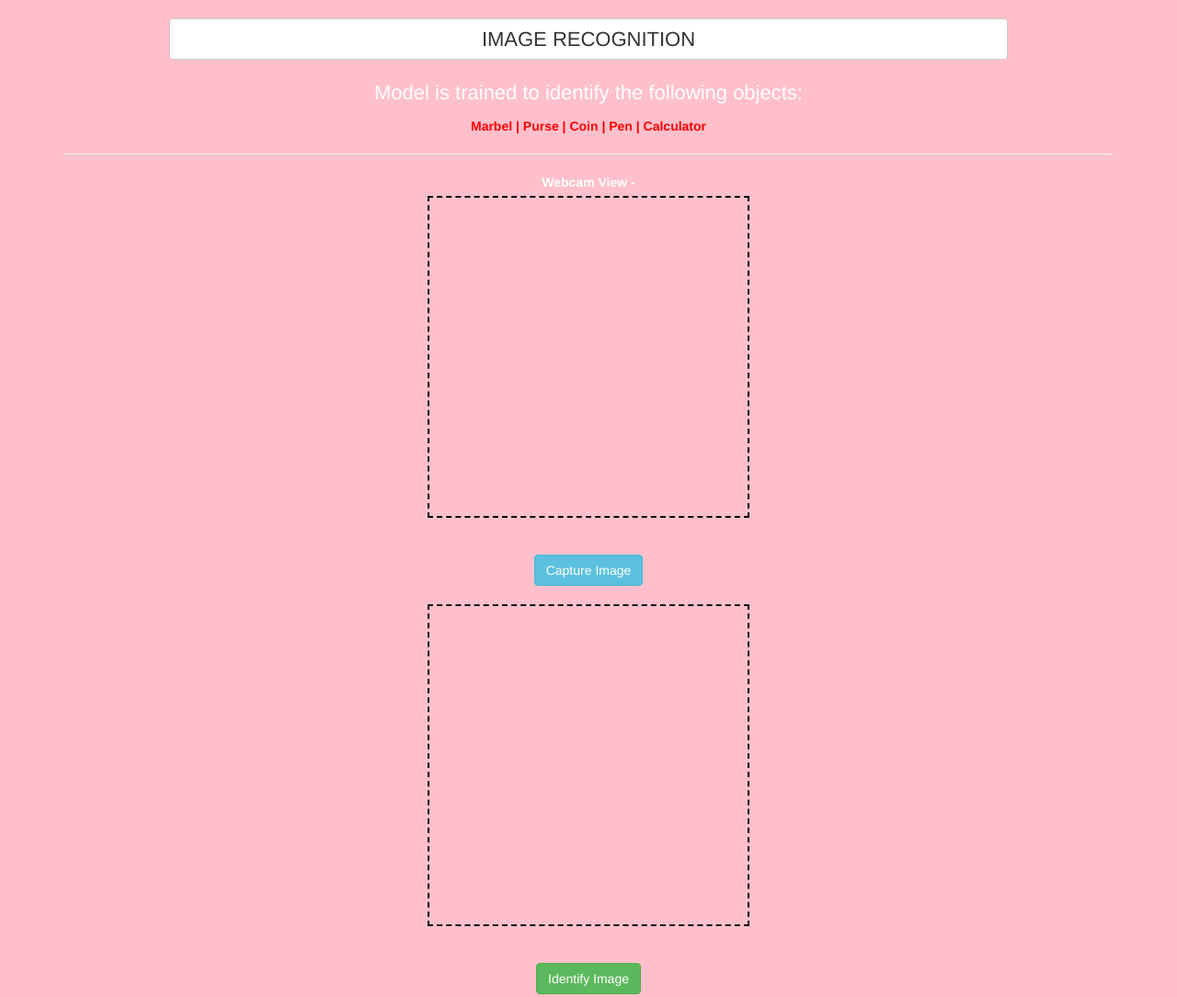
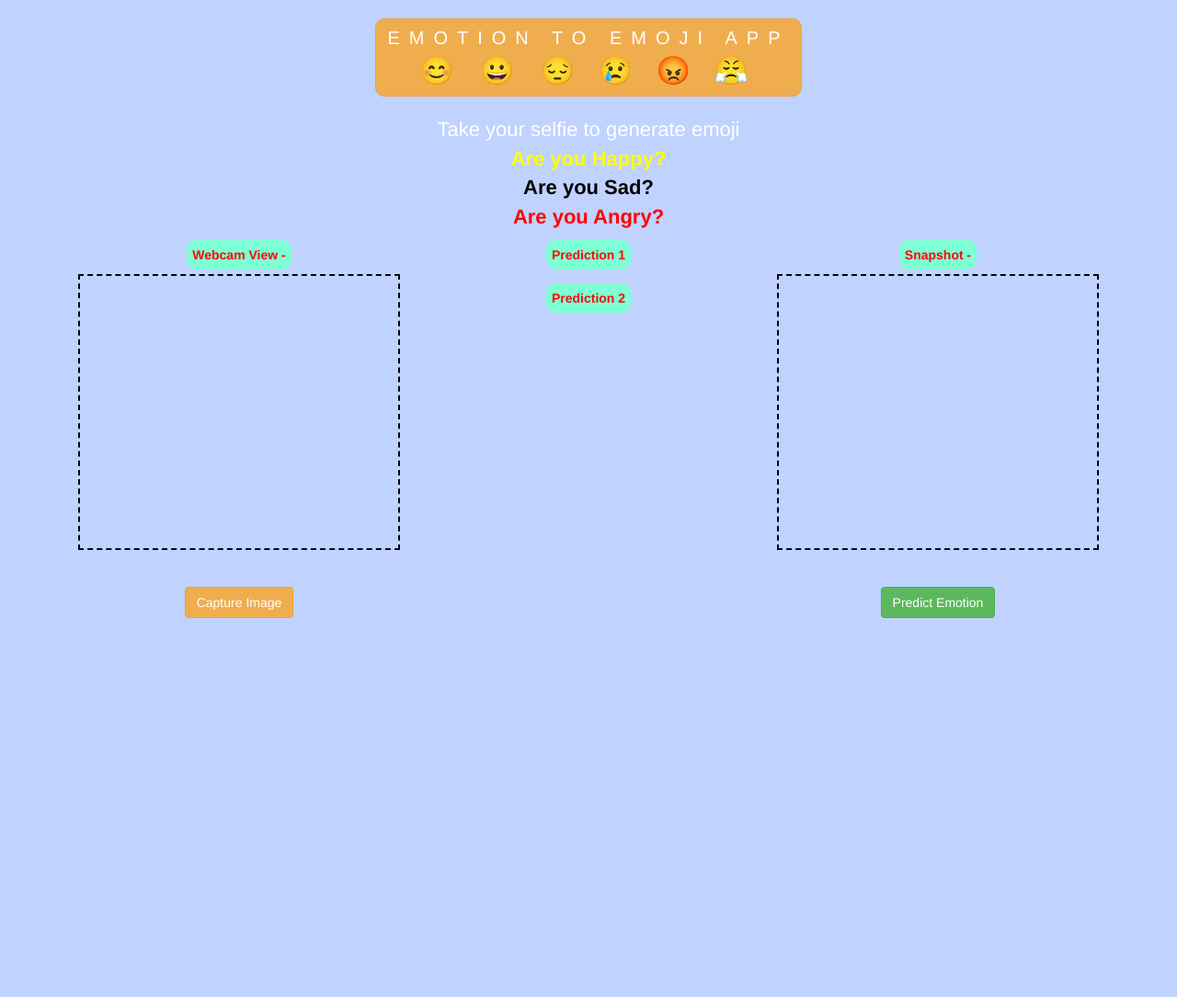
Before and after one commit to Catherine-prog-byte/Emotion-To-App, a plain HTML site: page index.html in a window 1280 px wide. Shown: the top 1084 px of the page at 92% size. After the commit the page ends 800 px from the top, so only its background shows below. Drawn offline with nearby package versions, Linux system fonts and the light colour scheme; a script that the page names is missing.

Commit message:
Add files via upload

```diff
--- a/index.html
+++ b/index.html
@@ -1,47 +1,70 @@
+<html>
 
-<html>
 <head>
-    <title>Image recognition</title>
+  <title>Emotion To Emoji</title>
   <meta name="viewport" content="width=device-width, initial-scale=1.0">
   <link rel="stylesheet" href="https://maxcdn.bootstrapcdn.com/bootstrap/3.4.0/css/bootstrap.min.css">
   <script src="https://ajax.googleapis.com/ajax/libs/jquery/3.4.1/jquery.min.js"></script>
   <script src="https://maxcdn.bootstrapcdn.com/bootstrap/3.4.0/js/bootstrap.min.js"></script>
+
   <script src="https://unpkg.com/ml5@0.4.3/dist/ml5.min.js"></script>
   <script src="https://cdnjs.cloudflare.com/ajax/libs/webcamjs/1.0.26/webcam.js"></script>
 
-   <link rel="stylesheet" href="style.css">
-
+  <link rel="stylesheet" type="text/css" href="style.css">
 </head>
 
 <body>
   <div class="container">
 
     <center>
-    <h1 class="btn btn-default heading">IMAGE RECOGNITION</h1>
+      <h3 class="btn btn-warning heading">EMOTION TO EMOJI APP
+        <br>
+        <span>&#128522; </span>
+        <span>&#128512; </span>
+        <span>&#128532;</span>
+        <span>&#128546;</span>
+        <span>&#128545;</span>
+        <span>&#128548;</span>
+      </h3>
       <br><br>
 
-      <p style="font-size: 22px;">Model is trained to identify the following objects: </p>
+      <p style="font-size: 22px;">Take your selfie to generate emoji
+        <br>
+        <b style="color: yellow">Are you Happy?</b>
+        <br>
+        <b style="color: black">Are you Sad?</b>
+        <br>
+        <b style="color: red">Are you Angry?</b>
+        <br>
+      </p>
+      <div class="col-md-4 col-sm-12 col-xs-12">
+        <label>Webcam View - </label>
+        <div id="camera"> </div>
+        <br><br>
+        <button onclick="takeSnapshot()" class="btn btn-warning">Capture Image</button>
+      </div>
+      <div class="col-md-4 col-sm-12 col-xs-12">
+        <label>Prediction 1 </label>
+        <p class="Emotion_Name" id="result_emotion_name"></p>
+        <p class="emoji" id="update_emoji"></p>
 
-      <b class="name_of_objects">
-      Marbel | Purse | Coin | Pen | Calculator
-      <hr>
-    </b>
-      <label>Webcam View - </label>
-    <div id="camera"></div>
+        <label>Prediction 2 </label>
+        <p class="Emotion_Name" id="result_emotion_name2"></p>
+        <p class="emoji" id="update_emoji2"></p>
+      </div>
+      <div class="col-md-4 col-sm-12 col-xs-12">
+        <label>Snapshot - </label>
+        <div id="result"> </div>
         <br><br>
-    <button onclick="take_snapshot()" class="btn btn-info">Capture Image</button>
-      <br><br>
-      <div id="result"></div>
-      <br><br>
-      <button onclick="check()" class="btn btn-success">Identify Image</button>
-      <br><br>
+        <button onclick="check()" class="btn btn-success">Predict Emotion</button>
+      </div>
 
-      <p style="font-size: 22px;">Object : <span id="result_object_name"></span> </p>
-      <p style="font-size: 22px;">Accuracy : <span id="result_object_accuracy"></span>   </p>
     </center>
 
   </div>
+
   <script src="main.js"></script>
 
 </body>
+
 </html>
--- a/main.js
+++ b/main.js
@@ -1,3 +1,5 @@
+prediction_1="";
+prediction_2="";
 Webcam.set({
     width : 350,
     height : 350,
@@ -6,28 +8,22 @@ Webcam.set({
  });
  camera=document.getElementById("camera");
  Webcam.attach('#camera');
-function take_snapshot(){
+ function takeSnapshot(){
      Webcam.snap(function (data_uri)
      {
          document.getElementById("result").innerHTML="<img id='captured_image' src='"+ data_uri+"'/>";
       });
+    speak();
  }
  console.log("ml5 version:", ml5.version);
-classifier = ml5.imageClassifier('https://teachablemachine.withgoogle.com/models/v_sl95BzE/model.json',modelLoaded);
+ classifier = ml5.imageClassifier('https://teachablemachine.withgoogle.com/models/2I8BXL_SR/model.json',modelLoaded);
 function modelLoaded() {
     console.log("model loaded");
 }
-function check()  {
-      img=document.getElementById("captured_image");
-       classifier.classify(img,gotResult);
+function speak(){
+    var synth=window.speechSynthesis;
+    speak_data_1="The First Prediction Is "+prediction_1;
+    speak_data_2="And The Second Prediction Is "+prediction_2;
+    var utterThis=new SpeechSynthesisUtterance(speak_data_1+speak_data_2);
+    synth.speak(utterThis);
 }
-function gotResult(error , results) {
-     if (error) {
-         console.log(error);
-     }
-     else {
-         console.log(results);
-         document.getElementById("result_object_name").innerHTML=results[0].label;
-         document.getElementById("result_object_accuracy").innerHTML=results[0].confidence.toFixed(3);
-     }
-}
--- a/style.css
+++ b/style.css
@@ -1,19 +1,41 @@
-body {
-    color:white;
-    background: pink;
+body
+{
+  color: white;
+  background: #c0d3ff;
 }
-.heading{
-    width: 80%;
-    font-size: 22px;
+span
+{
+  font-size: 30px;
 }
-.name_of_objects{
-    color: red;
+#camera , #result
+{
+  border: 2px dashed black;
+  width: 350px;
+  height: 300px;
 }
-#camera, #result {
-    border: 2px dashed black;
-    width: 350px;
-    height: 350px;
+#result_emotion_name ,#result_emotion_name2
+{
+  color: black;
 }
-#result_object_name, #result_object_accuracy {
-color:  lightblue;
+.emotion_name
+{
+  font-size: 40px;
 }
+.emoji
+{
+  font-size:48px;
+}
+.heading
+{
+font-size: 20px;
+border-radius: 10px;
+letter-spacing: 10px;
+}
+label
+{
+  font-size: 14px;
+  padding: 6px;
+  color: rgb(253, 6, 6);
+  background-color: aquamarine;
+  border-radius: 10px;
+}
```
Lines whose indentation alone changed are shown as unchanged.
